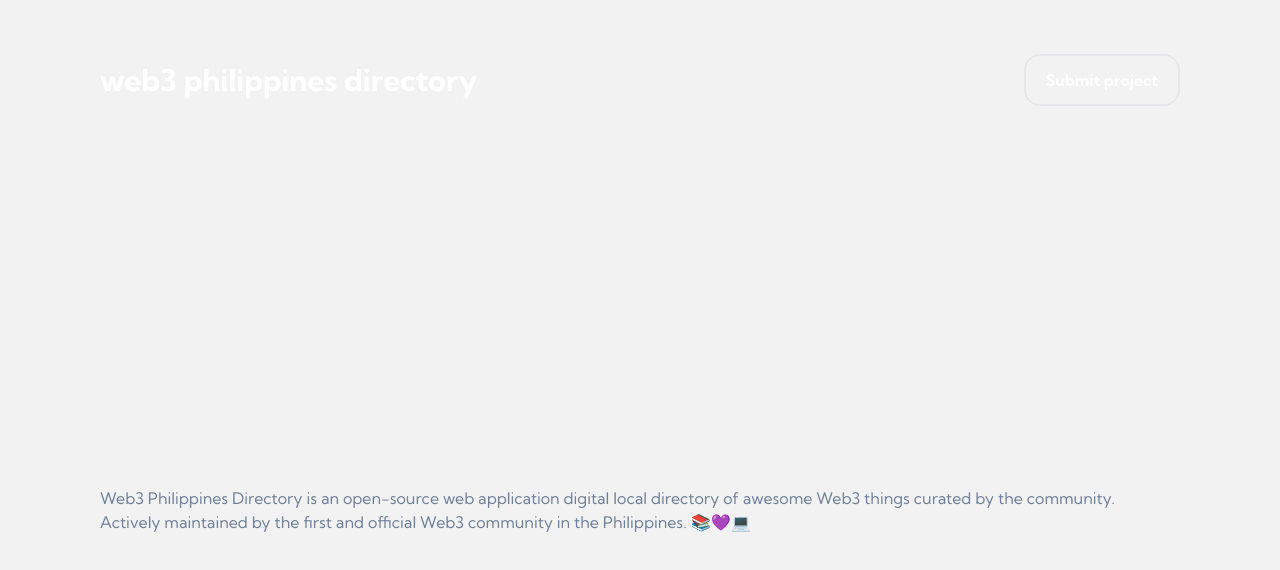
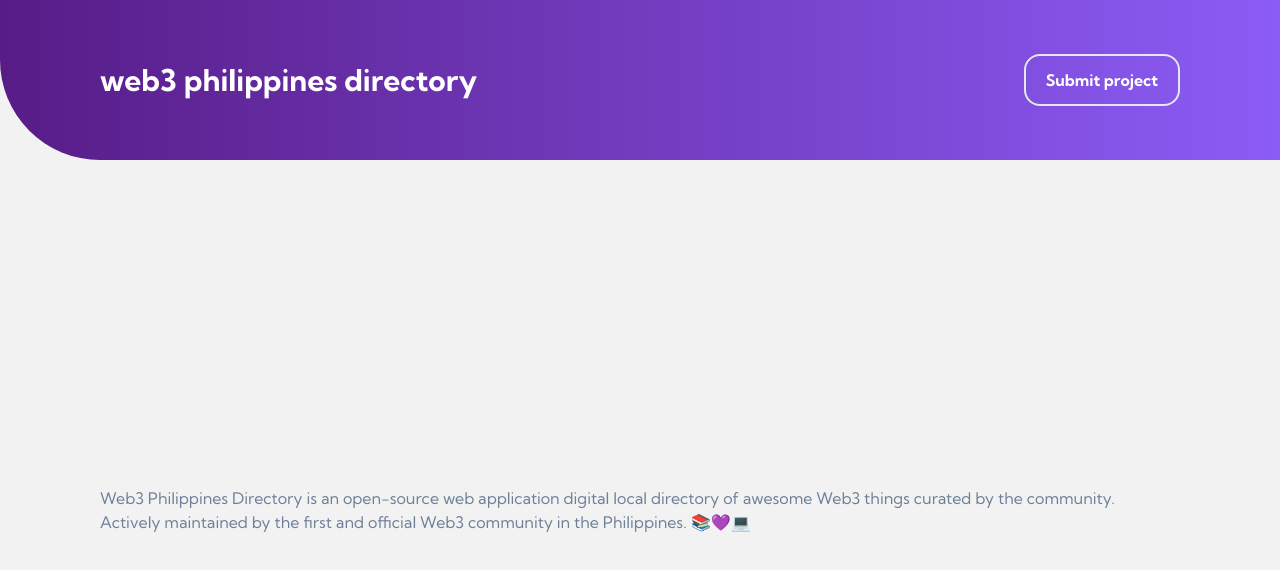
Before and after one commit to Web3Philippines/directory, a Next.js app: page / in a window 1280 px wide. Shown: the top 570 px of the page. Built offline with nearby package versions, Linux system fonts and the light colour scheme; no server answers.

Commit message:
Fix: Header UI

```diff
--- a/src/pages/index.tsx
+++ b/src/pages/index.tsx
@@ -21,7 +21,7 @@ const Home: NextPage = () => {
   return (
     <div className="m-0 bg-[#F2F2F2] p-0">
       <Seo templateTitle="Home" />
-      <header className="min-w-screen w-full bg-header-pattern bg-cover bg-bottom md:h-[160px] md:rounded-bl-[100px]">
+      <header className="min-w-screen w-full bg-gradient-to-r from-purple-900 to-violet-500 md:h-[160px] md:rounded-bl-[100px]">
         <div className="mx-auto flex h-[200px] max-w-screen-2xl flex-col items-center justify-between px-6 md:h-[160px] md:flex-row md:items-center md:rounded-bl-[100px] md:px-10 lg:px-[165px] xl:px-[100px]">
           <h3 className="mt-6 text-3xl font-bold lowercase text-white md:mt-0">
             Web3 Philippines Directory
```
